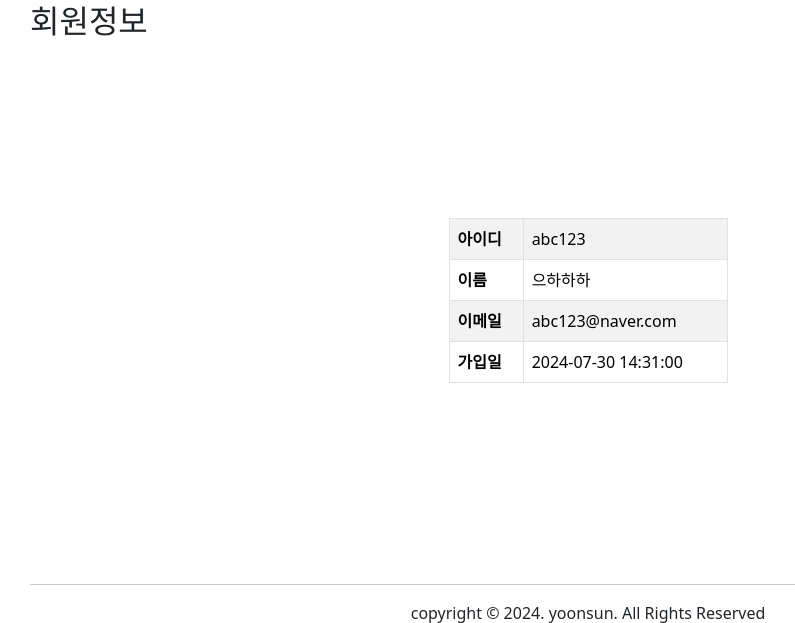
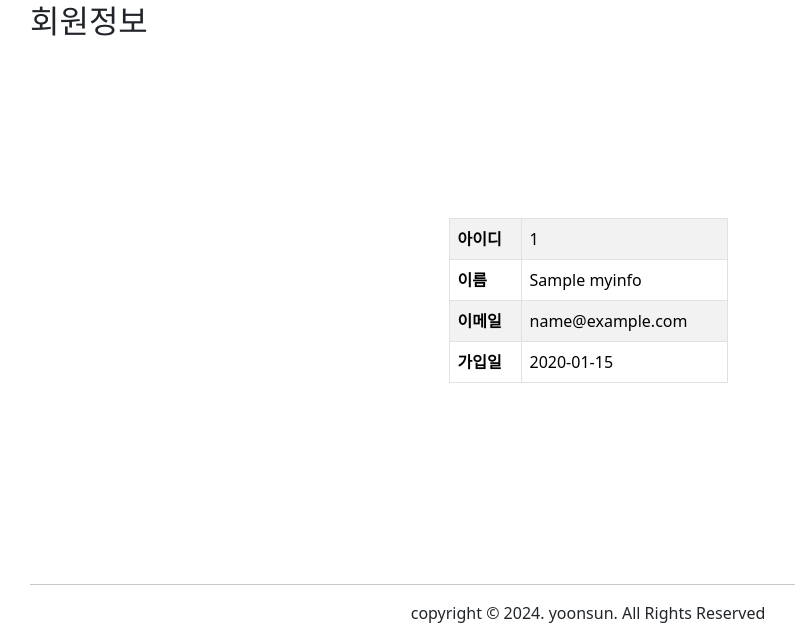
Before and after one commit to yoon741/semiprojectv1b, a FastAPI app: template views/templates/member/myinfo.html in a window 1280 px wide. Shown: the part 159-782 px from the top of the page, without its empty margins (52-847 px from the left). Run offline with FastAPI, Linux system fonts and the light colour scheme; the template is opened without the code that fills it: most values are stand-ins (such as "Sample title", 1, 10 or a date in 2020); parts of the project's set-up code (start-up, migrations or seed data) failed here and were passed over; some libraries are stand-ins or nearby versions.

Commit message:
아이디로 조회한 회원정보를 myinfo.html에 출력

```diff
--- a/app/routes/member.py
+++ b/app/routes/member.py
@@ -62,12 +62,14 @@ async def error(req: Request):
 
 
 @member_router.get('/myinfo', response_class=HTMLResponse)
-async def myinfo(req: Request):
+async def myinfo(req: Request, db: Session = Depends(get_db)):
     try:
         if 'logined_uid' not in req.session:   # 로그인하지 않았다면
             return RedirectResponse(url='/member/login', status_code=303)
 
-        return templates.TemplateResponse('member/myinfo.html', {'request': req})
+        # 로그인 했다면 아이디로 회원정보 조회후 myinfo에 출력
+        myinfo = MemberService.selectone_member(db, req.session['logined_uid'])
+        return templates.TemplateResponse('member/myinfo.html', {'request': req, 'myinfo': myinfo})  # 불러온 데이터를 /myinfo 안 myinfo로 받는다
 
     except Exception as ex:
         print(f'▶▶▶myinfo 오류 발생 : {str(ex)}')
--- a/views/templates/member/myinfo.html
+++ b/views/templates/member/myinfo.html
@@ -9,10 +9,13 @@
         <h2>회원정보</h2>
         <div class="d-flex justify-content-center align-items-center" style="height: 65vh">
           <table class="table w-25 table-bordered table-striped">
-            <tr><th>아이디</th><td>abc123</td></tr>
-            <tr><th>이름</th><td>으하하하</td></tr>
-            <tr><th>이메일</th><td>abc123@naver.com</td></tr>
-            <tr><th>가입일</th><td>2024-07-30 14:31:00</td></tr>
+              {% for m in myinfo %} <!--클래스 model에 있는 내용-->
+
+              <tr><th>아이디</th><td>{{ m.userid }}</td></tr>
+            <tr><th>이름</th><td>{{ m.name }}</td></tr>
+            <tr><th>이메일</th><td>{{ m.email }}</td></tr>
+            <tr><th>가입일</th><td>{{ m.regdate.strftime('%Y-%m-%d %H:%M:%S') }}</td></tr>
+              {% endfor %}
           </table>
         </div>
     </main>
```
Also changed, not shown: app/service/member.py (+14 -1 lines).
